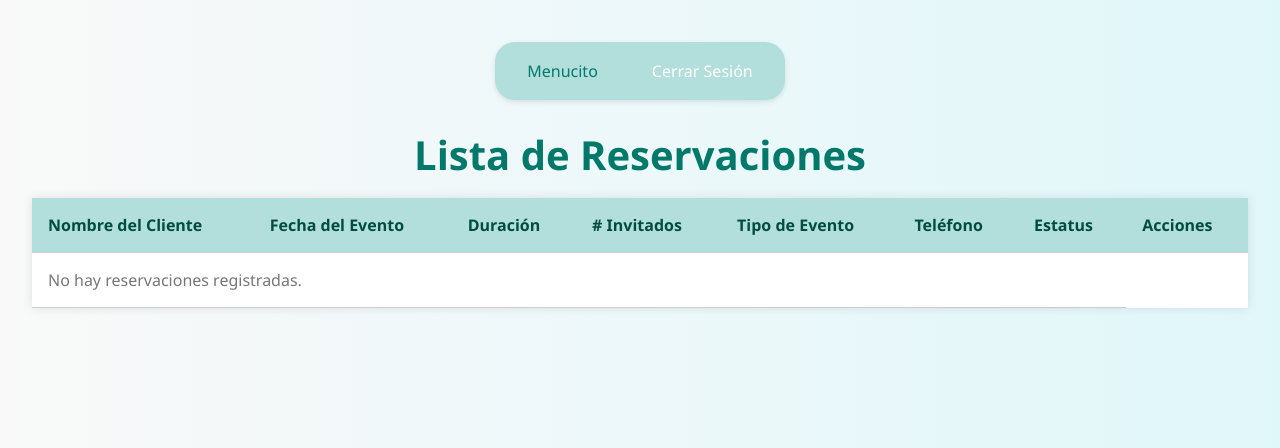
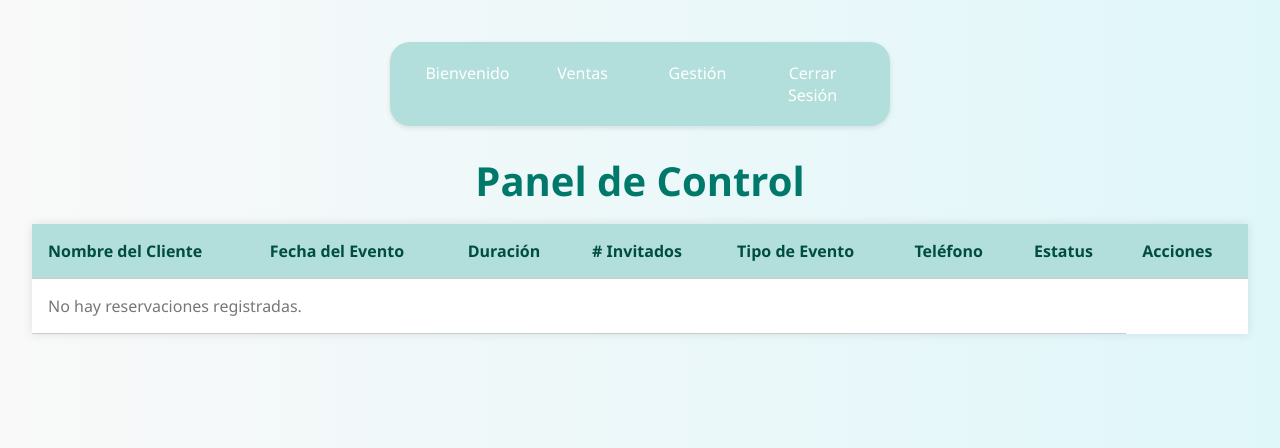
Before and after one commit to CarlosAvila31/PIA_METODOLOGIA_EQ3, a Django app: page /listar/ in a window 1280 px wide. Shown: the top 448 px of the page. Run offline with Django 5.2, Linux system fonts and the light colour scheme; a user stored in the database is signed in; some libraries are stand-ins or nearby versions.

Commit message:
Modifique un poquito menu.html para mostrar submenus

```diff
--- a/punto_venta/app/static/css/styleMenu.css
+++ b/punto_venta/app/static/css/styleMenu.css
@@ -52,3 +52,50 @@ body {
   color: #ccc;
   cursor: not-allowed;
 }
+
+.navbar-nav ul {
+  list-style-type: none;
+  margin: 0;
+  padding: 0;
+}
+
+.navbar-nav li {
+  position: relative;
+  float: left;
+}
+
+.navbar-nav li a {
+  text-decoration: none;
+  padding: 10px;
+  display: block;
+  width: 95px;
+  text-align: center;
+  border-radius: 5px;
+  color: #fff;
+}
+
+
+.submenuG{
+  position: absolute;
+  display: none; /*Ocutar el submenu por defecto*/
+}
+.navbar-nav li:hover .submenuG{
+  display: block; /*Mostrar el submenu al pasar el mouse por encima del elemento padre*/
+  background-color: #b2dfdb;
+  padding: 10px;
+  border-radius: 5px;
+  top: 100%; /*Posicionar el submenu debajo del elemento padre*/
+  left: 0; /*Alinear el submenu a la izquierda del elemento padre*/
+}
+
+.subM:hover {
+  background-color: #00796b;
+  font-weight: 500;
+  padding: 8px 12px;
+  border-radius: 5px;
+  transition: background-color 0.3s ease;
+}
+.subM{
+  float: none;
+  font-weight: 500;
+}
--- a/punto_venta/app/static/css/stylelistar.css
+++ b/punto_venta/app/static/css/stylelistar.css
@@ -3,6 +3,7 @@ body {
     background: linear-gradient(to right, #f9f9f9, #e0f7fa);
     padding: 2rem;
     color: #333;
+    margin-left: 250px;
 }
 
 h1 {
--- a/punto_venta/app/templates/index.html
+++ b/punto_venta/app/templates/index.html
@@ -153,11 +153,6 @@
                     <div class="burbuja-dialogo">¡Hola, somos los Tuplines!</div>
                 </div>
 
-                <div class="audio-wrapper">
-                    <audio controls autoplay loop>
-                        <source src="{% static 'audio/Diverti-Tuplas.mp3' %}" type="audio/mpeg">
-                    </audio>
-                </div>
 
             </div>
         </section>
--- a/punto_venta/app/templates/listar.html
+++ b/punto_venta/app/templates/listar.html
@@ -12,7 +12,7 @@
 
 <body>
     {% include 'menu.html' %}
-    <h1>Lista de Reservaciones</h1>
+    <h1>Panel de Control</h1>
 
 
     <table class="tabla-productos">
--- a/punto_venta/app/templates/menu.html
+++ b/punto_venta/app/templates/menu.html
@@ -11,8 +11,30 @@
     <nav class="navbar navbar-expand-lg bg-body-tertiary">
         <div class="container-fluid">
             <div class="navbar-nav">
-                <a class="nav-var">Menucito</a>
-                <a class="nav-link" href="{% url 'login' %}">Cerrar Sesión</a>
+                <ul>
+                    <li><a class="nav-var">Bienvenido</a></li>
+                    <li><a class="nav-link">Ventas</a>
+                        <ul class="submenuG">
+                            <li class="subM"><a href="">Nueva Venta</a></li>
+                            <li class="subM"><a href="">Listado de Ventas</a></li>
+                        </ul>
+
+                    </li>
+                    <li><a class="nav-link">Gestión</a>
+                        <ul class="submenuG">
+                            <li class="subM"><a href="">Clientes</a></li>
+                            <li class="subM"><a href="">Categorías</a></li>
+                            <li class="subM"><a href="">Inventario</a></li>
+                            <li class="subM"><a href="">Proveedores</a></li>
+                            <li class="subM"><a href="">Compras</a></li>
+                        </ul>
+
+                    </li>
+
+                    <li><a class="nav-link" href="{% url 'login' %}">Cerrar Sesión</a></li>
+
+
+                </ul>
             </div>
         </div>
     </nav>
```
Also changed, not shown: punto_venta/db.sqlite3.
